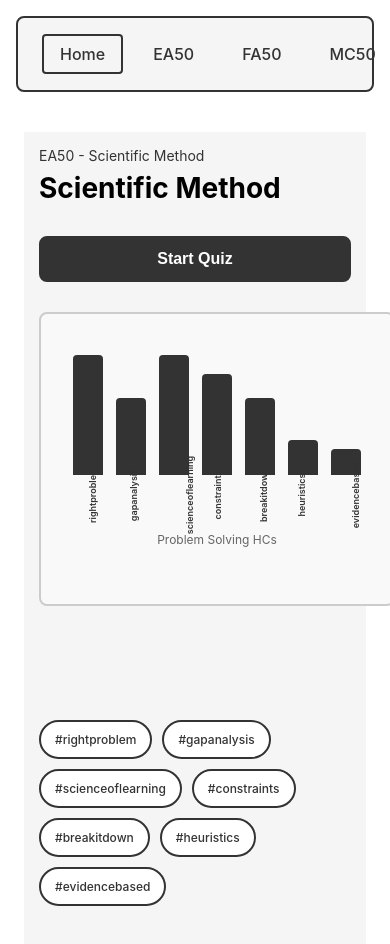
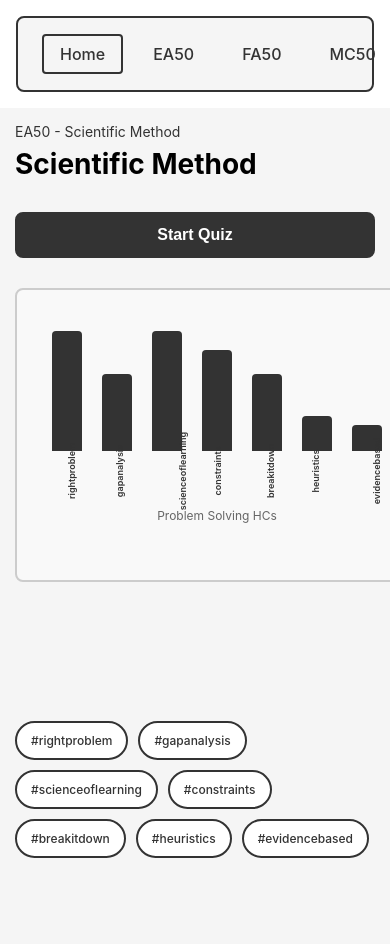
Before and after one commit to autinn/gamify-hc, a React (Create React App) app in the folder frontend/: page /course/1/unit/1 in a window 390 px wide. Shown: the top 944 px of the page. Built offline with nearby package versions, Linux system fonts and the light colour scheme.

Commit message:
Updates to the layout

```diff
--- a/frontend/src/App.js
+++ b/frontend/src/App.js
@@ -1,6 +1,5 @@
 import React from 'react';
 import { BrowserRouter as Router, Routes, Route } from 'react-router-dom';
-import MainLayout from './components/common/layout/MainLayout';
 import MainPage from './pages/MainPage';
 import CoursePage from './pages/CoursePage';
 import UnitPage from './pages/UnitPage';
@@ -10,14 +9,13 @@ import './App.css';
 function App() {
   return (
     <Router>
-      <MainLayout>
       <Routes>
         <Route path="/" element={<MainPage />} />
         <Route path="/course/:courseId" element={<CoursePage />} />
         <Route path="/course/:courseId/unit/:unitId" element={<UnitPage />} />
         <Route path="/course/:courseId/unit/:unitId/concept/:conceptId" element={<ConceptPage />} />
       </Routes>
-      </MainLayout>
+
     </Router>
   );
 }
--- a/frontend/src/components/common/layout/MainLayout.css
+++ /dev/null
@@ -1,11 +0,0 @@
-.main-layout {
-  display: flex;
-  flex-direction: column;
-  min-height: 100vh;
-  background-color: #ffffff;
-}
-
-.main-layout__content {
-  flex: 1;
-  padding: 24px;
-}
--- a/frontend/src/components/common/layout/MainLayout.js
+++ /dev/null
@@ -1,24 +0,0 @@
-import React from 'react';
-import Header from './Header.js';
-import './MainLayout.css';
-
-/**
- * MainLayout - Root layout wrapper for the entire application
- *
- * Provides:
- * - Global header navigation
- * - Consistent spacing and structure
- * - Route content rendering
- */
-const MainLayout = ({ children }) => {
-  return (
-    <div className="main-layout">
-      <Header />
-      <main className="main-layout__content">
-        {children}
-      </main>
-    </div>
-  );
-};
-
-export default MainLayout;
--- a/frontend/src/components/common/layout/PageLayout.css
+++ b/frontend/src/components/common/layout/PageLayout.css
@@ -10,6 +10,24 @@
   /* Typography */
   --greeting-font-size: 16px;
   --title-font-size: 48px;
+}
+
+/* Header wrapper placed above the page layout so it can be pinned to the top */
+.page-layout__header-wrapper {
+  position: sticky;
+  top: 0;
+  z-index: 50; /* ensure header sits above page content */
+  width: 100%;
+  background: #ffffff; /* match header background to avoid content showing beneath */
+  box-shadow: 0 1px 4px rgba(0, 0, 0, 0.08);
+}
+
+/* Small adjustment for mobile where sticky headers can consume space */
+@media (max-width: 768px) {
+  .page-layout__header-wrapper {
+    position: relative;
+    box-shadow: none;
+  }
 }
 
 .page-layout {
--- a/frontend/src/components/common/layout/PageLayout.js
+++ b/frontend/src/components/common/layout/PageLayout.js
@@ -1,4 +1,5 @@
 import React from 'react';
+import Header from './Header.js';
 import Button from '../UI/Button';
 import PerformanceChart from '../Charts/PerformanceChart';
 import './PageLayout.css';
@@ -26,7 +27,11 @@ const PageLayout = ({
   rightContent
 }) => {
   return (
-    <div className="page-layout">
+    <>
+      <div className="page-layout__header-wrapper">
+        <Header />
+      </div>
+      <div className="page-layout">
       {/* Left Column: Greeting, Title, Button, Chart */}
       <div className="page-layout__left-column">
         {/* Greeting and Title Section */}
@@ -52,7 +57,8 @@ const PageLayout = ({
       <div className="page-layout__right-column">
         {rightContent}
       </div>
-    </div>
+      </div>
+    </>
   );
 };
 
```
Also changed, not shown: frontend/src/components/common/UI/Card.js (deleted). Lines whose indentation alone changed are shown as unchanged.
